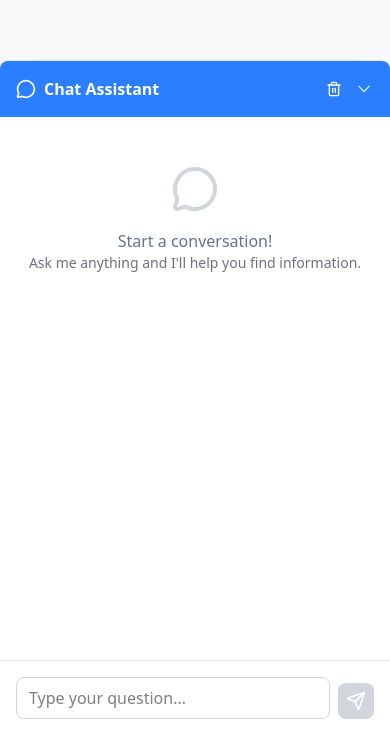
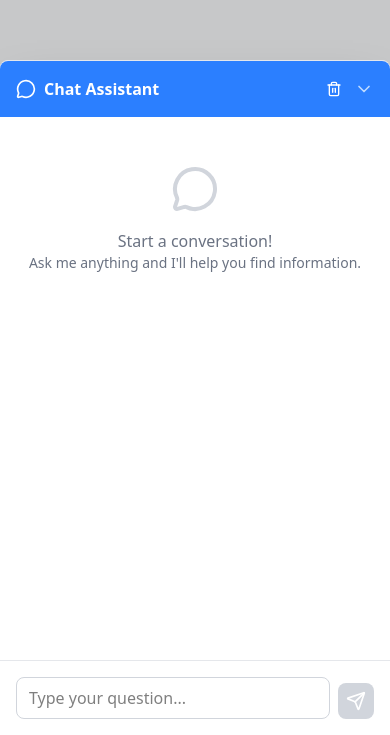
Before and after one commit to RaschidJFR/ircc-rag, a Next.js app: page / in a window 390 px wide. Shown: the part 109-844 px from the top of the page. Built offline with nearby package versions, Linux system fonts and the light colour scheme.

Commit message:
refactor(chat): collapse drawer on clicking outside

```diff
--- a/src/components/chat/Chat.tsx
+++ b/src/components/chat/Chat.tsx
@@ -1,6 +1,6 @@
 'use client';
 import React, { useState, useRef, useEffect } from 'react';
-import { MessageCircle, X, Trash2, ChevronDown, ChevronUp } from 'lucide-react';
+import { MessageCircle, Trash2, ChevronDown, ChevronUp } from 'lucide-react';
 import { useChat } from './hooks/useChat';
 import { ChatMessage } from './ChatMessage';
 import { ChatInput } from './ChatInput';
@@ -26,11 +26,19 @@ export const Chat: React.FC<ChatProps> = () => {
 
   return (
     <>
+      {/* Mobile Drawer Backdrop */}
+      {isExpanded && (
+        <div
+          className="fixed inset-0 bg-black/20 md:hidden z-40"
+          onClick={() => setIsExpanded(false)}
+        />
+      )}
+
       {/* Mobile Chat Drawer */}
       <div className={`fixed bottom-0 left-0 right-0 z-50 transform transition-transform duration-300 md:hidden ${
         isExpanded ? 'translate-y-0' : 'translate-y-[calc(100%-60px)]'
       }`}>
-        <div className="bg-white rounded-t-lg border-t border-gray-200 h-[80vh] flex flex-col shadow-2xl">
+        <div className="bg-white rounded-t-lg border-t border-gray-200 h-[80vh] flex flex-col shadow-2xl shadow-top">
           {/* Mobile Header - Always visible */}
           <div
             className="bg-blue-500 text-white p-4 rounded-t-lg flex items-center justify-between cursor-pointer hover:bg-blue-600 transition-colors"
@@ -41,6 +49,8 @@ export const Chat: React.FC<ChatProps> = () => {
               <h3 className="font-semibold">Chat Assistant</h3>
             </div>
             <div className="flex items-center gap-2">
+              {/* Delete button */}
+              {isExpanded ? (
                 <button
                   className="hover:bg-blue-700 p-1 rounded transition-colors"
                   title="Clear conversation"
@@ -51,6 +61,8 @@ export const Chat: React.FC<ChatProps> = () => {
                 >
                   <Trash2 size={16} />
                 </button>
+              ) : null}
+
               {/* Drawer indicator */}
               {isExpanded ? (
                 <ChevronDown size={20} className="text-blue-200" />
```
Lines whose indentation alone changed are shown as unchanged.
